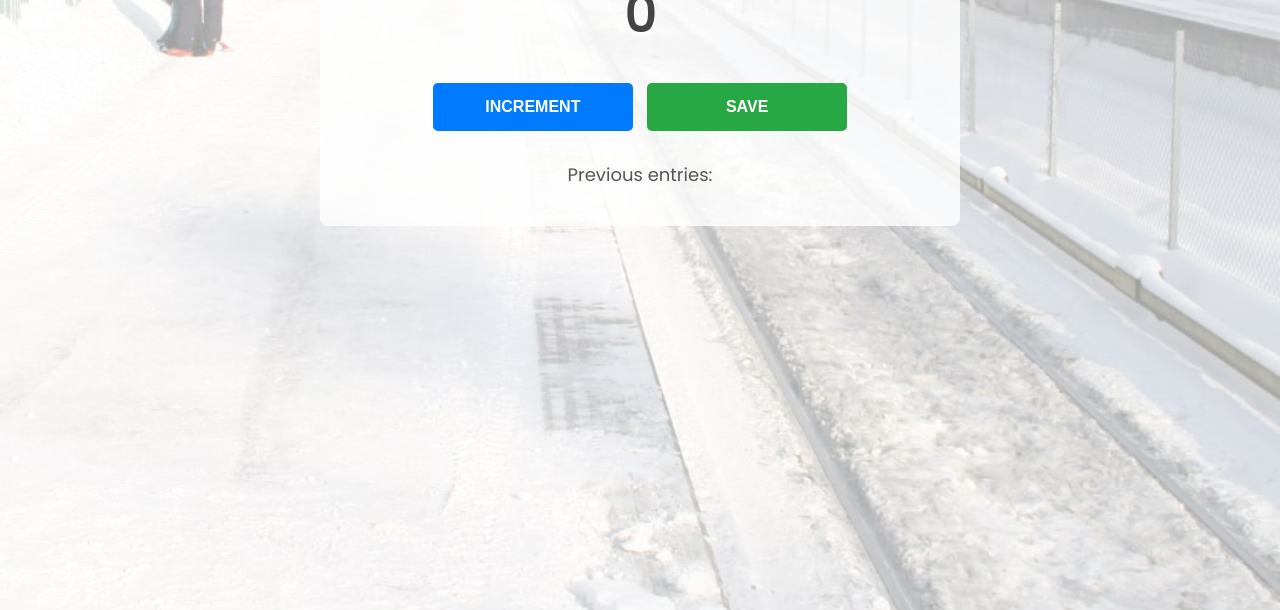
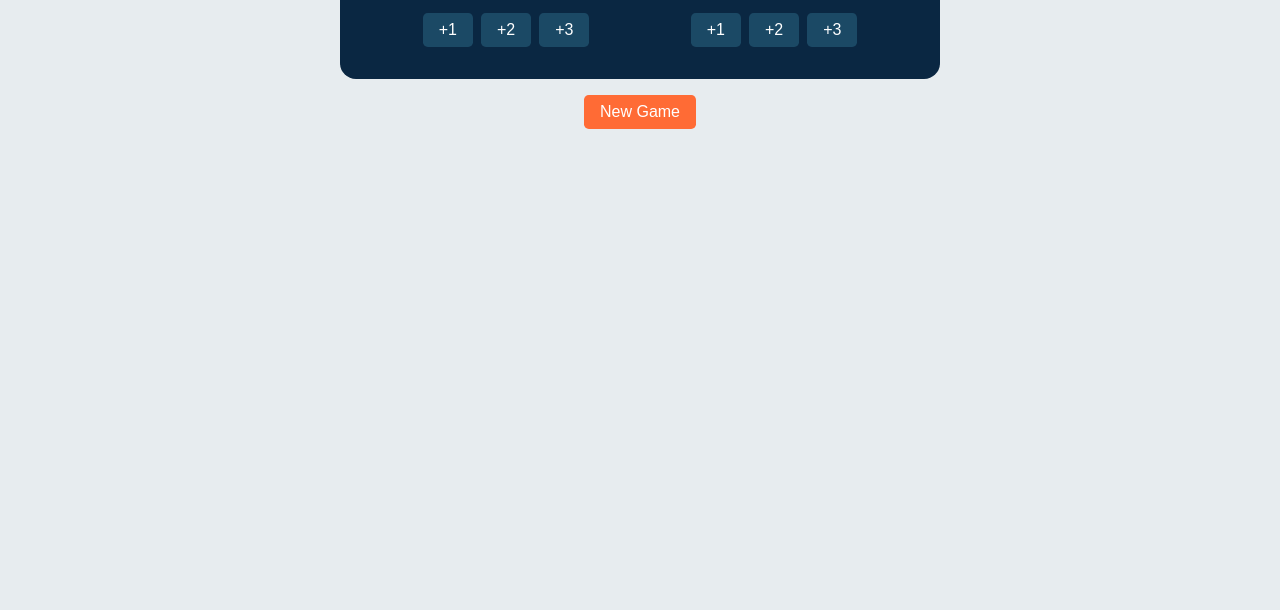
Before and after one commit to Supercaldo/Basket_board, a website built with Vite: page index.html in a window 1280 px wide. Shown: the part 190-800 px from the top of the page. Built offline with nearby package versions, Linux system fonts and the light colour scheme.

Commit message:
Second Commit

```diff
--- a/index.css
+++ b/index.css
@@ -1,61 +1,104 @@
-/* Use Poppins as the main font family */
-body {
-    margin: 0;
-    padding: 0;
-    font-family: 'Poppins', sans-serif;
-    background-image: url("station.jpg");
-    background-size: cover;
-    background-repeat: no-repeat;
-    background-position: center;
-    text-align: center;
+* {
+  box-sizing: border-box;
 }
 
-/* A container to limit the width and provide a background overlay */
-.container {
-    max-width: 600px;       /* Limit the width */
-    margin: 80px auto;      /* Center it */
-    background-color: rgba(255, 255, 255, 0.8); /* Slightly transparent white */
-    padding: 20px;
-    border-radius: 8px;
+body {
+  margin: 0;
+  font-family: sans-serif;
+  background-color: #E7ECEF;
+  display: flex;
+  flex-direction: column;
+  align-items: center;
+  justify-content: center;
 }
 
-/* Headings */
-h1 {
-    margin: 10px 0;
-    color: #333;
+.scoreboard-container {
+  display: flex;
+  justify-content: space-around;
+  align-items: center;
+  background-color: #0A2742;
+  padding: 2rem;
+  border-radius: 1rem;
+  width: 80%;
+  max-width: 600px;
+  margin-top: 2rem;
 }
 
-h2 {
-    font-size: 50px;
-    margin: 0 0 20px;
-    color: #444;
+.team {
+  text-align: center;
+  color: #fff;
 }
 
-/* Buttons */
-button {
-    border: none;
-    padding: 15px 30px;
-    color: #fff;
-    font-weight: bold;
-    width: 200px;
-    margin: 10px 5px;
-    border-radius: 5px;
-    cursor: pointer;
-    font-size: 16px;
+.team h3 {
+  font-size: 1.5rem;
+  margin-bottom: 1rem;
 }
 
-/* Change the colors for your buttons */
-#increment-btn {
-    background-color: #007BFF; /* A blue color */
+.score {
+  font-size: 3rem;
+  margin-bottom: 1rem;
+  min-width: 60px;
 }
 
-#save-btn {
-    background-color: #28A745; /* A green color */
+.buttons {
+  display: flex;
+  gap: 0.5rem;
 }
 
-/* Paragraph for previous entries */
-#save-el {
-    margin-top: 20px;
-    font-size: 18px;
-    color: #555;
+.buttons button {
+  font-size: 1rem;
+  padding: 0.5rem 1rem;
+  cursor: pointer;
+  border: none;
+  border-radius: 0.3rem;
+  background-color: #1B4965;
+  color: #fff;
+  transition: background-color 0.3s;
 }
+
+.buttons button:hover {
+  background-color: #2F5E77;
+}
+
+.new-game-container {
+  margin-top: 1rem;
+}
+
+.new-game-btn {
+  font-size: 1rem;
+  padding: 0.5rem 1rem;
+  cursor: pointer;
+  border: none;
+  border-radius: 0.3rem;
+  background-color: #FF6B35;
+  color: #fff;
+  transition: background-color 0.3s;
+}
+
+.new-game-btn:hover {
+  background-color: #D55623;
+}
+
+@media (max-width: 600px) {
+  .scoreboard-container {
+    flex-direction: column;
+    width: 90%; /* Un poco más amplio en móvil para evitar recortes */
+    margin-top: 1rem;
+  }
+
+  /* Si deseas que cada sección (HOME y GUEST) tenga margen entre ellas */
+  .team {
+    margin-bottom: 1rem;
+  }
+}
+
+.new-game-container {
+  margin-top: 1rem;
+  text-align: center; /* Para centrarlo */
+}
+
+@media (max-width: 600px) {
+  .new-game-container {
+    margin-top: 1rem;
+  }
+}
--- a/index.html
+++ b/index.html
@@ -1,21 +1,38 @@
 <!DOCTYPE html>
-<html>
-<head>
-    <title>My Custom Counter</title>
-    <!-- Link to the Poppins font from Google Fonts -->
-    <link href="https://fonts.googleapis.com/css?family=Poppins&display=swap" rel="stylesheet">
-    <link rel="stylesheet" href="index.css">
-</head>
-<body>
-    <!-- Wrap everything in a container for max width -->
-    <div class="container">
-        <h1>People entered:</h1>
-        <h2 id="count-el">0</h2>
-        <button id="increment-btn" onclick="increment()">INCREMENT</button>
-        <button id="save-btn" onclick="save()">SAVE</button>
-        <p id="save-el">Previous entries: </p>
+<html lang="es">
+  <head>
+    <meta charset="UTF-8" />
+    <meta name="viewport" content="width=device-width, initial-scale=1.0" />
+    <title>Marcador de Baloncesto</title>
+    <link rel="stylesheet" href="index.css" />
+  </head>
+  <body>
+    <div class="scoreboard-container">
+      <div class="team">
+        <h3>HOME</h3>
+        <div class="score" id="home-score">0</div>
+        <div class="buttons">
+          <button onclick="addPoints('home', 1)">+1</button>
+          <button onclick="addPoints('home', 2)">+2</button>
+          <button onclick="addPoints('home', 3)">+3</button>
+        </div>
+      </div>
+
+      <div class="team">
+        <h3>GUEST</h3>
+        <div class="score" id="guest-score">0</div>
+        <div class="buttons">
+          <button onclick="addPoints('guest',1)">+1</button>
+          <button onclick="addPoints('guest',2)">+2</button>
+          <button onclick="addPoints('guest',3)">+3</button>
+        </div>
+      </div>
+    </div>
+
+    <div class="new-game-container">
+      <button onclick="newGame()" class="new-game-btn">New Game</button>
     </div>
 
     <script src="index.js"></script>
-</body>
+  </body>
 </html>
--- a/index.js
+++ b/index.js
@@ -1,22 +1,20 @@
-// Grab elements
-let saveEl = document.getElementById("save-el")
-let countEl = document.getElementById("count-el")
+let homeScore = 0;
+let guestScore = 0;
 
-// Initialize the count
-let count = 0
-
-// Increase the count and display it
-function increment() {
-    count += 1
-    countEl.textContent = count
+function addPoints(team, points) {
+    if (team === 'home') {
+        homeScore += points;
+        document.getElementById('home-score').textContent = homeScore;
+    } else if (team === 'guest') {
+        guestScore += points;
+        document.getElementById('guest-score').textContent = guestScore;
+    }
 }
 
-// Save the current count, then reset it
-function save() {
-    let countStr = count + " - "
-    saveEl.textContent += countStr
+function newGame() {
+    homeScore = 0;
+    guestScore = 0;
+    document.getElementById('home-score').textContent = homeScore;
+    document.getElementById('guest-score').textContent = guestScore;
 
-    // Reset the displayed count
-    count = 0
-    countEl.textContent = 0
 }
--- a/package.json
+++ b/package.json
@@ -1,6 +1,6 @@
 {
-  "name": "Scrim-s03i8nc",
-  "description": "https://scrimba.com/frontend-path-c0j/~054/s06outo586/head",
+  "name": "Scrim-s04k019",
+  "description": "https://scrimba.com/frontend-path-c0j/~05h/s01pd27ba2/head",
   "scripts": {
     "start": "vite",
     "dev": "vite",
```
Also changed, not shown: 1 other file.
